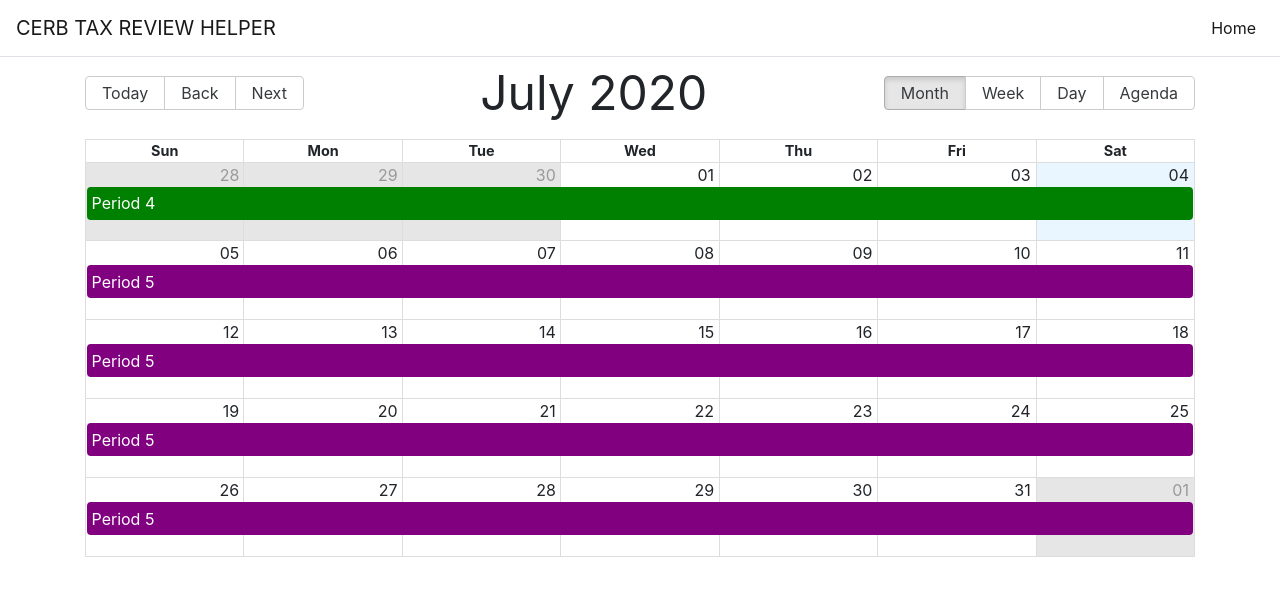
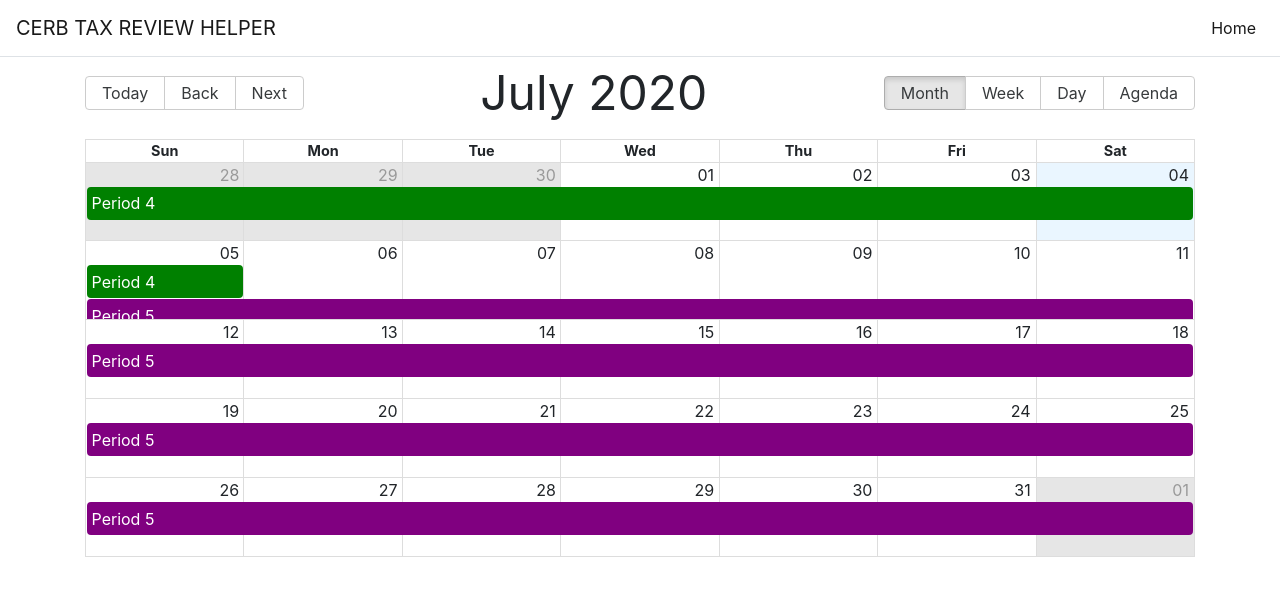
Before and after one commit to jaybenaim/workTaxReviews, a React (Create React App) app: page /#/calendar in a window 1280 px wide. Shown: the top 596 px of the page. Built offline with nearby package versions, Linux system fonts and the light colour scheme.

Commit message:
added corrected periods

```diff
--- a/src/components/Calendar/Calendar.jsx
+++ b/src/components/Calendar/Calendar.jsx
@@ -12,11 +12,17 @@ const Calendar = () => {
   const onSelectEvent = (e) => {
     console.log(e);
   };
+  const extendPeriodsToCoverLastDay = () => {
+    return myEventsList.map((event, i) => {
+      event.end.setDate(event.end.getDate() + 1);
+      return event;
+    });
+  };
   return (
     <div className="container" style={{ height: "100%", width: "100%" }}>
       <BigCalender
         localizer={localizer}
-        events={myEventsList}
+        events={extendPeriodsToCoverLastDay()}
         startAccessor="start"
         endAccessor="end"
         style={{ height: 500 }}
```
